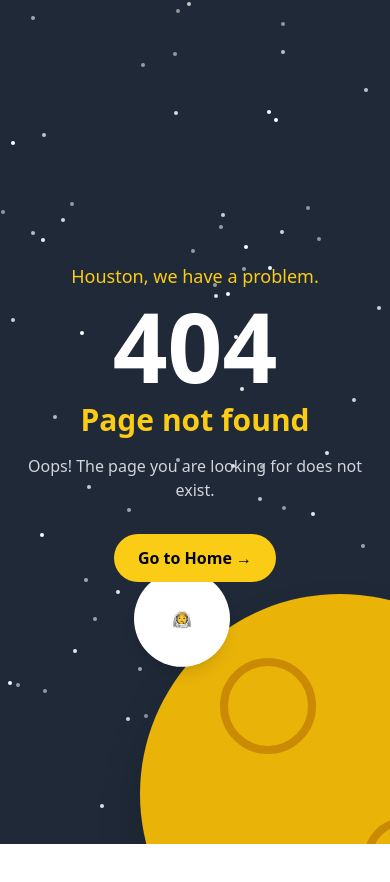
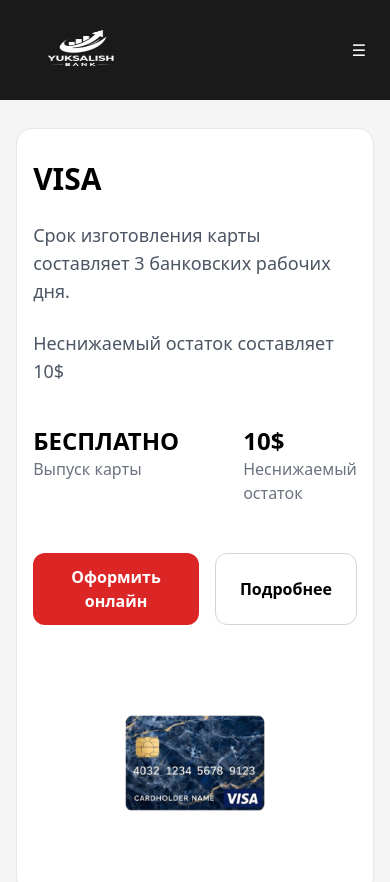
Before and after one commit to mirjalolshodiyev93-arch/Yuksalish-banki, a React (Vite) app: page /card in a window 390 px wide. Before the commit this address led to /404. Shown: the top 882 px of the page. Before the commit the page ends 844 px from the top, so only its background shows below. Built offline with nearby package versions, Linux system fonts and the light colour scheme.

Commit message:
Add responsive CardSection with uniform media display

```diff
--- a/src/App.jsx
+++ b/src/App.jsx
@@ -9,6 +9,7 @@
 import Dashboard from "./pages/Dashboard";
 import NotFound from "./components/404/NotFound";
 import AboutUs from "./components/AboutUs";
+import CardSection from "./components/CardSection";
 
 function App() {
   const location = useLocation();
@@ -29,6 +30,7 @@
         <Route path="/kredit" element={<Kredit/>}/>
         <Route path="/dashboard" element={<Dashboard/>}/>
         <Route path="/aboutus" element={<AboutUs/>}/>
+         <Route path="/card" element={<CardSection/>}/>
 
         {/* 404 sahifa */}
         <Route path="/404" element={<NotFound />} />
--- /dev/null
+++ b/src/components/CardSection.jsx
@@ -0,0 +1,70 @@
+import { cards } from "../data/cards";
+
+export default function CardSection() {
+  return (
+    <section className="pb-16  pt-32 bg-[#f5f5f5]">
+      <div className="max-w-[1400px]  mx-auto px-4 space-y-10">
+        {cards.map((card) => (
+          <div
+            key={card.id}
+            className="bg-white rounded-2xl border border-gray-200 p-8 flex  flex-col lg:flex-row items-center justify-between gap-10 shadow-sm hover:shadow-md transition-shadow duration-300"
+          >
+            {/* LEFT SIDE */}
+            <div className="flex-1 space-y-6">
+              <h2 className="text-3xl font-bold text-black">
+                {card.title}
+              </h2>
+
+              <p className="text-gray-600 text-lg">
+                {card.description}
+              </p>
+
+              <p className="text-gray-600 text-lg">
+                {card.subDescription}
+              </p>
+
+              <div className="flex gap-16 pt-4">
+                <div>
+                  <h3 className="text-2xl font-bold text-black">
+                    {card.price}
+                  </h3>
+                  <p className="text-gray-500">
+                    {card.priceLabel}
+                  </p>
+                </div>
+
+                <div>
+                  <h3 className="text-2xl font-bold text-black">
+                    {card.deposit}
+                  </h3>
+                  <p className="text-gray-500">
+                    {card.depositLabel}
+                  </p>
+                </div>
+              </div>
+
+              <div className="flex gap-4 pt-6">
+                <button className="bg-red-600 hover:bg-red-700 text-white px-6 py-3 rounded-xl font-semibold transition">
+                  Оформить онлайн
+                </button>
+
+                <button className="border border-gray-300 px-6 py-3 rounded-xl font-semibold hover:bg-gray-100 transition">
+                  Подробнее
+                </button>
+              </div>
+            </div>
+
+       {/* RIGHT SIDE */}
+<div className="flex-1 flex justify-center">
+  <img
+    src={card.image}
+    alt={card.title}
+    className="w-[550px] max-w-full h-auto object-contain"
+  />
+</div>
+          </div>
+        ))}
+      </div>
+    </section>
+  );
+}
--- a/src/components/_compoint_navbar/Navbar.jsx
+++ b/src/components/_compoint_navbar/Navbar.jsx
@@ -7,7 +7,22 @@
 export default function Navbar() {
   const [scrolled, setScrolled] = useState(false);
   const [menuOpen, setMenuOpen] = useState(false);
+  const [moreOpen, setMoreOpen] = useState(false);
   const { t } = useTranslation();
+
+  // NAV ITEMS (4 tadan ko‘p bo‘lsa Eщё ichiga tushadi)
+  const navItems = [
+    "home",
+    "services",
+    "contact",
+    "kredit",
+    "aboutus",
+    "dashboard",
+    "card"
+  ];
+
+  const visibleItems = navItems.slice(0, 4);
+  const hiddenItems = navItems.slice(4);
 
   useEffect(() => {
     const handleScroll = () => {
@@ -17,19 +32,14 @@
     return () => window.removeEventListener("scroll", handleScroll);
   }, []);
 
-  // Menyu ochilganda skrolni to'xtatish
   useEffect(() => {
-    if (menuOpen) {
-      document.body.style.overflow = "hidden";
-    } else {
-      document.body.style.overflow = "auto";
-    }
+    document.body.style.overflow = menuOpen ? "hidden" : "auto";
   }, [menuOpen]);
 
   return (
     <>
       <nav
-        className={`fixed top-0 left-0 right-0 z-[60] transition-all duration-500 ease-in-out ${
+        className={`fixed top-0 left-0 right-0 z-[60] transition-all duration-500 ${
           scrolled
             ? "h-[70px] bg-[#121212]/95 backdrop-blur-md shadow-2xl"
             : "h-[100px] bg-[#1a1a1a]"
@@ -38,46 +48,66 @@
         <div className="max-w-[1400px] mx-auto px-4 sm:px-8 h-full flex justify-between items-center">
 
           {/* LOGO */}
-          <div className="flex items-center">
           <Link to="/">
             <img
               src={logo}
               alt="Logo"
-                className={`transition-all duration-500 object-contain brightness-0 invert ${
+              className={`transition-all duration-500 brightness-0 invert ${
                 scrolled ? "w-[100px] h-[45px]" : "w-[130px] h-[60px]"
               }`}
             />
           </Link>
-          </div>
 
           {/* DESKTOP LINKS */}
-          <div className="hidden md:flex gap-6 lg:gap-8 items-center text-gray-300 font-medium uppercase text-[11px] tracking-[2px]">
-            {["home", "services", "contact", "kredit"].map((item) => (
+          <div className="hidden md:flex gap-6 lg:gap-8 items-center text-gray-300 font-medium uppercase text-[11px] tracking-[2px] relative">
+
+            {visibleItems.map((item) => (
               <Link
                 key={item}
+                to={item === "home" ? "/" : `/${item}`}
                 className="hover:text-white transition-colors duration-300 relative group"
-                to={item === "home" ? "/" : `/${item}`}
               >
                 {t(`navbar.${item}`)}
                 <span className="absolute -bottom-1 left-0 w-0 h-[2px] bg-blue-500 transition-all duration-300 group-hover:w-full"></span>
               </Link>
             ))}
-            <Link className="hover:text-white transition-colors duration-300 relative group" to="/dashboard">
-              Dashboard
-              <span className="absolute -bottom-1 left-0 w-0 h-[2px] bg-blue-500 transition-all duration-300 group-hover:w-full"></span>
+
+            {/* MORE DROPDOWN */}
+            {hiddenItems.length > 0 && (
+              <div className="relative">
+                <button
+                  onClick={() => setMoreOpen(!moreOpen)}
+                  className="hover:text-white transition-colors duration-300"
+                >
+                  Eщё ▾
+                </button>
+
+                {moreOpen && (
+                  <div className="absolute top-full right-0 mt-3 bg-[#1a1a1a] shadow-2xl rounded-lg py-3 w-[180px] animate-fadeIn">
+                    {hiddenItems.map((item) => (
+                      <Link
+                        key={item}
+                        to={`/${item}`}
+                        className="block px-4 py-2 hover:bg-white/5 transition-colors"
+                        onClick={() => setMoreOpen(false)}
+                      >
+                        {t(`navbar.${item}`)}
                       </Link>
-            <Link className="hover:text-white transition-colors duration-300 relative group" to="/aboutus">
-              Dashboard
-              <span className="absolute -bottom-1 left-0 w-0 h-[2px] bg-blue-500 transition-all duration-300 group-hover:w-full"></span>
-            </Link>
+                    ))}
+                  </div>
+                )}
+              </div>
+            )}
           </div>
 
           {/* RIGHT SIDE */}
           <div className="flex items-center gap-4">
             <Link to="/register" className="hidden sm:block">
-              <button className={`transition-all duration-500 border border-blue-500 text-blue-400 hover:bg-blue-500 hover:text-white rounded-lg font-semibold ${
+              <button
+                className={`transition-all duration-500 border border-blue-500 text-blue-400 hover:bg-blue-500 hover:text-white rounded-lg font-semibold ${
                   scrolled ? "px-4 py-1.5 text-xs" : "px-6 py-2.5 text-sm"
-              }`}>
+                }`}
+              >
                 {t("navbar.login")}
               </button>
             </Link>
@@ -86,82 +116,16 @@
               <LanguageDetector />
             </div>
 
-            {/* MOBILE MENU BUTTON - Burger */}
+            {/* MOBILE BUTTON */}
             <button
               onClick={() => setMenuOpen(true)}
-              className="md:hidden p-2 rounded-lg text-white transition-colors"
+              className="md:hidden p-2 text-white"
             >
-              <svg xmlns="http://www.w3.org/2000/svg" className="h-7 w-7" fill="none" viewBox="0 0 24 24" stroke="currentColor">
-                <path strokeLinecap="round" strokeLinejoin="round" strokeWidth="2" d="M4 6h16M4 12h16M4 18h16" />
-              </svg>
+              ☰
             </button>
           </div>
         </div>
       </nav>
-
-      {/* MOBILE SIDEBAR - Chap tomondan chiqadigan menyu */}
-      <div
-        className={`fixed inset-0 z-[70] transition-visibility duration-300 md:hidden ${
-          menuOpen ? "visible" : "invisible"
-        }`}
-      >
-        {/* Overlay - Orqa fonni qoraytirish */}
-        <div
-          className={`absolute inset-0 bg-black/60 backdrop-blur-sm transition-opacity duration-300 ${
-            menuOpen ? "opacity-100" : "opacity-0"
-          }`}
-          onClick={() => setMenuOpen(false)}
-        />
-
-        {/* Sidebar content */}
-        <div
-          className={`absolute top-0 left-0 h-full w-[280px] bg-[#1a1a1a] shadow-2xl transition-transform duration-500 ease-out p-6 flex flex-col ${
-            menuOpen ? "translate-x-0" : "-translate-x-full"
-          }`}
-        >
-          {/* Sidebar Header */}
-          <div className="flex items-center justify-between mb-10">
-            <img src={logo} alt="Logo" className="w-[100px] brightness-0 invert" />
-            <button onClick={() => setMenuOpen(false)} className="text-gray-400 hover:text-white">
-              <svg xmlns="http://www.w3.org/2000/svg" className="h-7 w-7" fill="none" viewBox="0 0 24 24" stroke="currentColor">
-                <path strokeLinecap="round" strokeLinejoin="round" strokeWidth="2" d="M6 18L18 6M6 6l12 12" />
-              </svg>
-            </button>
-          </div>
-
-          {/* Sidebar Links */}
-          <div className="flex flex-col gap-2">
-            {["home", "services", "contact", "kredit"].map((item) => (
-              <Link
-                key={item}
-                to={item === "home" ? "/" : `/${item}`}
-                className="text-gray-300 text-lg font-medium py-3 border-b border-white/5 hover:text-blue-500 transition-colors"
-                onClick={() => setMenuOpen(false)}
-              >
-                {t(`navbar.${item}`)}
-              </Link>
-            ))}
-            <Link
-                to="/dashboard"
-                className="text-gray-300 text-lg font-medium py-3 border-b border-white/5"
-                onClick={() => setMenuOpen(false)}
-            >
-              Dashboard
-            </Link>
-
-          </div>
-
-          {/* Sidebar Footer */}
-          <div className="mt-auto pt-6 flex flex-col gap-6">
-            <LanguageDetector />
-            <Link to="/register" onClick={() => setMenuOpen(false)}>
-              <button className="w-full bg-blue-600 text-white py-3 rounded-xl font-bold shadow-lg shadow-blue-900/20">
-                {t("navbar.login")}
-              </button>
-            </Link>
-          </div>
-        </div>
-      </div>
     </>
   );
 }
--- /dev/null
+++ b/src/data/cards.js
@@ -0,0 +1,29 @@
+import visaImg from "../assets/visa.png";
+import MASTERCARDImg from "../assets/MASTERCARD.png";
+
+export const cards = [
+  {
+    id: 1,
+    title: "VISA",
+    description:
+      "Срок изготовления карты составляет 3 банковских рабочих дня.",
+    subDescription: "Неснижаемый остаток составляет 10$",
+    price: "БЕСПЛАТНО",
+    priceLabel: "Выпуск карты",
+    deposit: "10$",
+    depositLabel: "Неснижаемый остаток",
+    image: visaImg,
+  },
+  {
+    id: 2,
+    title: "MASTERCARD",
+    description:
+      "Изготовление карты занимает до 5 рабочих дней.",
+    subDescription: "Неснижаемый остаток составляет 20$",
+    price: "БЕСПЛАТНО",
+    priceLabel: "Выпуск карты",
+    deposit: "20$",
+    depositLabel: "Неснижаемый остаток",
+    image: MASTERCARDImg,
+  },
+];
--- a/src/locales/uz.json
+++ b/src/locales/uz.json
@@ -1,67 +1,67 @@
 {
   "services1": {
     "plasticCards": {
-      "title": "Пластиковые карты",
-      "desc": "Быстрые и безопасные услуги по пластиковым картам."
+      "title": "Plastik kartalar",
+      "desc": "Plastik kartalar bo‘yicha tez va xavfsiz xizmatlar."
     },
     "loans": {
-      "title": "Кредиты",
-      "desc": "Микрокредиты с льготными процентными ставками и быстрым оформлением."
+      "title": "Kreditlar",
+      "desc": "Imtiyozli foiz stavkalari va tez rasmiylashtirish bilan mikrokreditlar."
     },
     "deposits": {
-      "title": "Депозиты",
-      "desc": "Умножьте свои средства надежно и с высокой доходностью."
+      "title": "Omonat (Depozitlar)",
+      "desc": "Mablag‘laringizni ishonchli va yuqori daromad bilan ko‘paytiring."
     },
     "currency": {
-      "title": "Валюта",
-      "desc": "Онлайн обмен валют 24/7 по самым выгодным курсам."
+      "title": "Valyuta",
+      "desc": "24/7 onlayn valyuta ayirboshlash eng qulay kurslarda."
     }
   },
   "buttons": {
-    "moreDetails": "Подробнее →"
+    "moreDetails": "Batafsil →"
   },
   "salom": {
-    "home": "Наши услуги"
+    "home": "Bizning xizmatlar"
   },
   "navbar": {
-    "kredit": "Кредит",
-    "home": "Главная",
-    "services": "Услуги",
-    "about": "О нас",
-    "contact": "Контакты",
-    "login": "Вход"
+    "kredit": "Kredit",
+    "home": "Bosh sahifa",
+    "services": "Xizmatlar",
+    "about": "Biz haqimizda",
+    "contact": "Kontaktlar",
+    "login": "Kirish"
   },
   "stats": {
-    "clients": "Клиенты",
-    "branches": "Филиалы",
-    "experience": "Годовой опыт",
-    "service": "Обслуживание"
+    "clients": "Mijozlar",
+    "branches": "Filiallar",
+    "experience": "Yillik tajriba",
+    "service": "Xizmat"
   },
   "hero": {
-    "desc": "Стройте ваше финансовое будущее с уверенностью вместе с Лодо Банк.",
-    "title": "Уверенность, Безопасность,",
-    "subtitle": "Рост",
-    "button": "Открыть счёт",
-    "button1": "Подробнее"
+    "desc": "Lodo Bank bilan moliyaviy kelajagingizni ishonch bilan quring.",
+    "title": "Ishonch, Xavfsizlik,",
+    "subtitle": "Rivojlanish",
+    "button": "Hisob ochish",
+    "button1": "Batafsil"
   },
   "services": {
-    "title": "Наши услуги",
+    "title": "Bizning xizmatlar",
     "card1": {
-      "title": "Онлайн кредит",
-      "desc": "Возможность быстро и удобно получить кредит"
+      "title": "Onlayn kredit",
+      "desc": "Tez va qulay kredit olish imkoniyati"
     },
     "card2": {
-      "title": "Пластиковые карты",
-      "desc": "Карты Visa и Mastercard"
+      "title": "Plastik kartalar",
+      "desc": "Visa va Mastercard kartalari"
     },
     "card3": {
-      "title": "Денежные переводы",
-      "desc": "Международные и местные переводы"
+      "title": "Pul o‘tkazmalari",
+      "desc": "Xalqaro va mahalliy pul o‘tkazmalari"
     }
   },
   "translation": {
     "send": "Yuborish",
-  "fullName": "F.I.O",
+    "fullName": "F.I.Sh",
     "region": "Viloyat",
     "city": "Shahar",
     "email": "Email",
@@ -78,22 +78,22 @@
     "alerts": {
       "success": "Murojaat muvaffaqiyatli yuborildi",
       "error": "Xatolik yuz berdi",
-    "network": "Tarmoq xatosi, qayta urinib ko'ring"
+      "network": "Tarmoq xatosi, qayta urinib ko‘ring"
     },
     "errors": {
-    "fullNameWords": "F.I.O 3 ta so'zdan iborat bo'lishi kerak",
-    "fullNameFormat": "F.I.O noto'g'ri formatda",
+      "fullNameWords": "F.I.Sh 3 ta so‘zdan iborat bo‘lishi kerak",
+      "fullNameFormat": "F.I.Sh noto‘g‘ri formatda",
       "region": "Viloyat kiritilishi shart",
       "city": "Shahar kiritilishi shart",
-    "email": "Email noto'g'ri",
+      "email": "Email noto‘g‘ri",
       "phone": "Telefon formati: +998 XX XXX-XX-XX",
-    "message": "Xabar kamida 10 ta belgi bo'lishi kerak",
+      "message": "Xabar kamida 10 ta belgidan iborat bo‘lishi kerak",
       "agree": "Shartlarni qabul qilishingiz shart"
     }
   },
   "footer": {
-    "rights": "Все права защищены",
-    "privacy": "Политика конфиденциальности",
-    "terms": "Условия использования"
+    "rights": "Barcha huquqlar himoyalangan",
+    "privacy": "Maxfiylik siyosati",
+    "terms": "Foydalanish shartlari"
   }
 }
```
Also changed, not shown: src/assets/MASTERCARD.png (added), src/assets/visa.png (added). Lines whose indentation alone changed are shown as unchanged.
